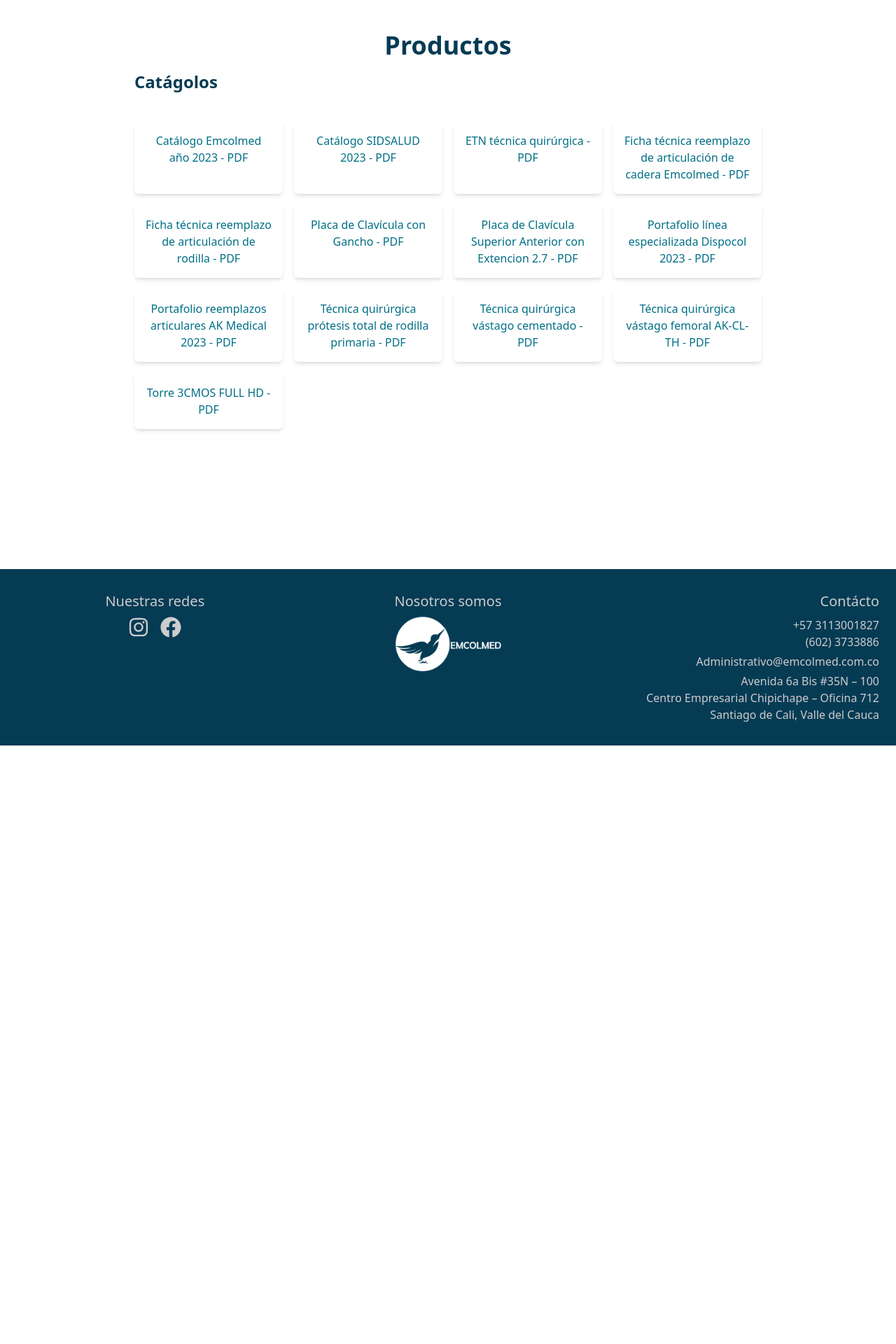
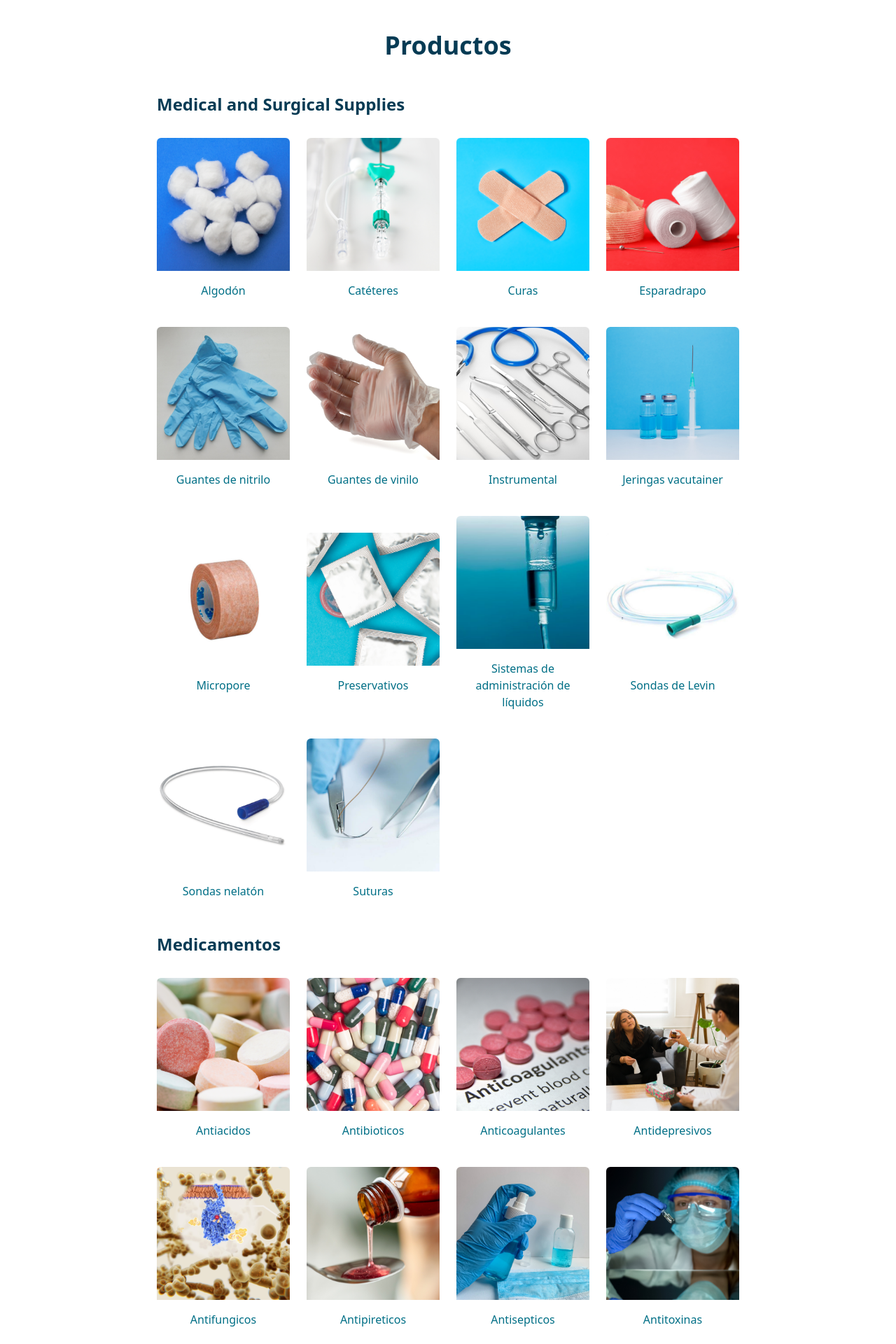
Before and after one commit to Jamova01/emcolmed-website, a Next.js app: page /products in a window 1280 px wide. Shown: the part 120-2040 px from the top of the page at 70% size. Before the commit the page ends 1185 px from the top, so only its background shows below. Built offline with nearby package versions, Linux system fonts and the light colour scheme.

Commit message:
[UPDATE]: Products section

```diff
--- a/src/app/products/page.tsx
+++ b/src/app/products/page.tsx
@@ -1,4 +1,108 @@
-export default function Products() {
+const products = [
+  {
+    category: "Medical and Surgical Supplies",
+    items: [
+      {
+        name: "Algodón",
+        image: "/products/Algodón.png",
+      },
+      {
+        name: "Catéteres",
+        image: "/products/Catéteres.png",
+      },
+      {
+        name: "Curas",
+        image: "/products/Curas.png",
+      },
+      {
+        name: "Esparadrapo",
+        image: "/products/Esparadrapo.png",
+      },
+      {
+        name: "Guantes de nitrilo",
+        image: "/products/Guantes de Nitrilo.png",
+      },
+      {
+        name: "Guantes de vinilo",
+        image: "/products/Guantes de Vinilo.png",
+      },
+      {
+        name: "Instrumental",
+        image: "/products/Instrumental.png",
+      },
+      {
+        name: "Jeringas vacutainer",
+        image: "/products/Jeringas vacutainer.png",
+      },
+      {
+        name: "Micropore",
+        image: "/products/Micropore.png",
+      },
+      {
+        name: "Preservativos",
+        image: "/products/Preservativos.png",
+      },
+      {
+        name: "Sistemas de administración de líquidos",
+        image: "/products/Sistema de administración de líquidos.png",
+      },
+      {
+        name: "Sondas de Levin",
+        image: "/products/Sondas de Levin.png",
+      },
+      {
+        name: "Sondas nelatón",
+        image: "/products/Sondas Nelaton.png",
+      },
+      {
+        name: "Suturas",
+        image: "/products/Suturas.png",
+      },
+    ],
+  },
+  {
+    category: "Medicamentos",
+    items: [
+      {
+        name: "Antiacidos",
+        image: "/products/Antiacidos.png",
+      },
+      {
+        name: "Antibioticos",
+        image: "/products/Antibióticos.png",
+      },
+      {
+        name: "Anticoagulantes",
+        image: "/products/Anticoagulantes.png",
+      },
+      {
+        name: "Antidepresivos",
+        image: "/products/Antidepresivos.png",
+      },
+      {
+        name: "Antifungicos",
+        image: "/products/Antifúngicos.png",
+      },
+      {
+        name: "Antipireticos",
+        image: "/products/Antipiréticos.png",
+      },
+      {
+        name: "Antisepticos",
+        image: "/products/Antisépticos.png",
+      },
+      {
+        name: "Antitoxinas",
+        image: "/products/Antitoxinas.png",
+      },
+      {
+        name: "Aposito",
+        image: "/products/Apósito esteril.png",
+      },
+    ],
+  },
+];
+
 const catagosData = [
   {
     name: "Catálogo Emcolmed año 2023 - PDF",
@@ -51,13 +155,39 @@
   },
 ];
 
+export default function Products() {
   return (
     <div className="min-h-screen py-8">
       <div className="max-w-4xl mx-auto">
-        <section className="mb-8">
+        <section className="flex flex-col gap-8 px-8">
           <h2 className="text-4xl font-bold text-center text-[#063B54] mb-4">
             Productos
           </h2>
+          {/* Sección de Productos por Categoría */}
+          {products.map((category, index) => (
+            <section key={index} className="flex flex-col gap-8">
+              <h3 className="text-2xl font-bold text-[#063B54]">
+                {category.category}
+              </h3>
+              <div className="grid grid-cols-1 place-items-center gap-6 sm:grid-cols-2 md:grid-cols-3 lg:grid-cols-4">
+                {category.items.map((item, index) => (
+                  <div
+                    key={index}
+                    className="min-w-44 max-w-80 bg-white rounded-md overflow-hidden transform hover:scale-105 transition duration-300"
+                  >
+                    <img
+                      src={item.image}
+                      alt={item.name}
+                      className="w-full h-auto"
+                    />
+                    <p className="text-center text-[#006F86] font-medium p-4">
+                      {item.name}
+                    </p>
+                  </div>
+                ))}
+              </div>
+            </section>
+          ))}
           <div className="flex flex-col gap-6">
             <h3 className="text-2xl font-bold text-[#063B54] mb-4">
               Catágolos
```
Lines whose indentation alone changed are shown as unchanged.
